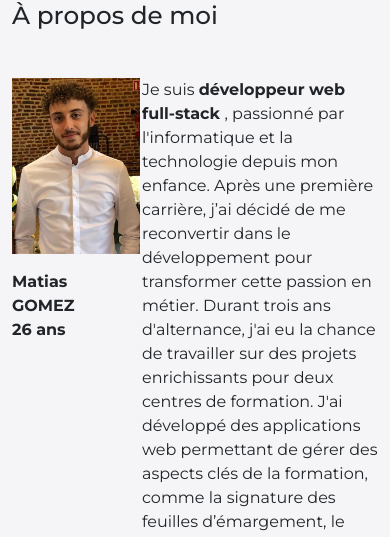
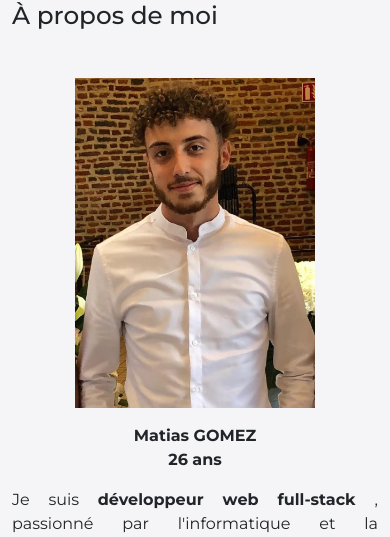
Before and after one commit to Matiasgmz/portfolio-matias-gomez, a React (Create React App) app: page / in a window 390 px wide. Shown: the part 638-1175 px from the top of the page. Built offline with nearby package versions, Linux system fonts and the light colour scheme; a web font is replaced by a local one.

Commit message:
change position profil image responsive

```diff
--- a/src/App.css
+++ b/src/App.css
@@ -15,6 +15,10 @@ body {
   position: relative;
 }
 
+#containerPhoto {
+  text-align: start;
+}
+
 #photoProfil:hover {
   opacity: 0;
 }
@@ -30,23 +34,32 @@ body {
   #photoProfilHover {
     max-width: 21rem;
   }
+  #containerPhoto {
+    text-align: center;
+  }
 }
 
 @media (max-width: 768px) {
   #photoProfil {
-    max-width: 10rem;
+    max-width: 15rem;
   }
   #photoProfilHover {
-    max-width: 10rem;
+    max-width: 15rem;
+  }
+  #containerPhoto {
+    text-align: center;
   }
 }
 
 @media (max-width: 480px) {
   #photoProfil {
-    max-width: 8rem;
+    max-width: 15rem;
   }
   #photoProfilHover {
-    max-width: 8rem;
+    max-width: 15rem;
+  }
+  #containerPhoto {
+    text-align: center;
   }
 }
 
@@ -60,3 +73,7 @@ body {
   color: white;
   height: 70vh;
 }
+
+#containerTextAbout {
+  text-align: justify;
+}
--- a/src/components/AboutMe.jsx
+++ b/src/components/AboutMe.jsx
@@ -7,7 +7,7 @@ export default function AboutMe() {
         <div className='container'>
             <div className="row justify-content-around">
                 <h2 className='mb-5'>À propos de moi</h2>
-                <div className='col-4 text-start'>
+                <div id='containerPhoto' className='col-12 col-xl-4'>
                     <img id='photoProfil' src={Me} alt="" />
                     <img id='photoProfilHover' src={MeHover} alt="" />
                     <p className='mt-3 fw-bold'>Matias GOMEZ
@@ -15,7 +15,7 @@ export default function AboutMe() {
                         26 ans
                     </p>
                 </div>
-                <div className='col-8'>
+                <div id='containerTextAbout' className='col-12 col-xl-8'>
                     <p>
                         Je suis <b> développeur web full-stack </b>, passionné par l'informatique et la technologie depuis mon enfance. Après une première carrière, j’ai décidé de me reconvertir dans le développement pour transformer cette passion en métier. Durant trois ans d'alternance, j'ai eu la chance de travailler sur des projets enrichissants pour deux centres de formation. J'ai développé des applications web permettant de gérer des aspects clés de la formation, comme la signature des feuilles d’émargement, le référentiel de compétences, le suivi des heures des étudiants, la génération de documents, et le planning des utilisateurs. Cette expérience m’a permis de gagner en autonomie et en confiance en mes compétences, tout en me donnant l’occasion de faire preuve d’initiative et de créativité.
                     </p>
--- a/src/page/Homepage.jsx
+++ b/src/page/Homepage.jsx
@@ -13,11 +13,13 @@ export default function Homepage() {
             <section className='mt-5'>
                 <AboutMe />
             </section>
+            <hr />
 
-            <section className='mt-5'>
+            <section className='my-5'>
                 <ListCardProject />
             </section>
 
+            <hr />
             <section className='mt-5'>
                 <Hobbies />
             </section>
```
